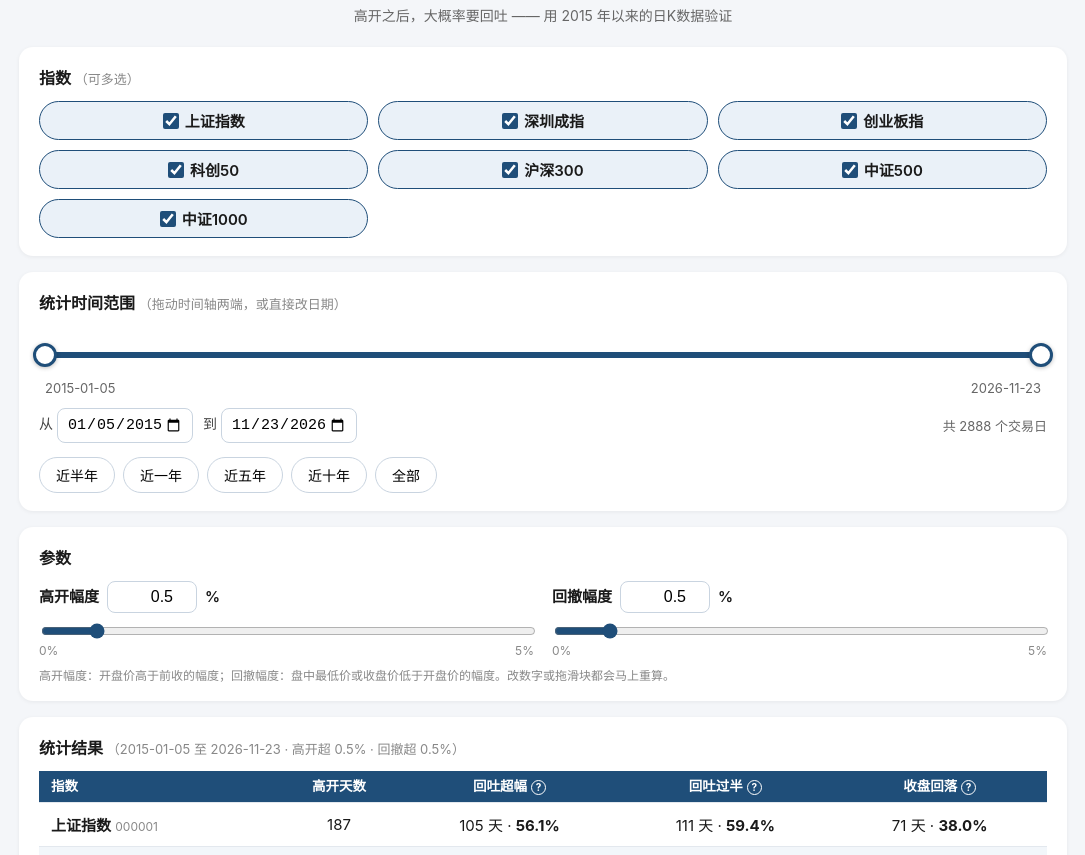
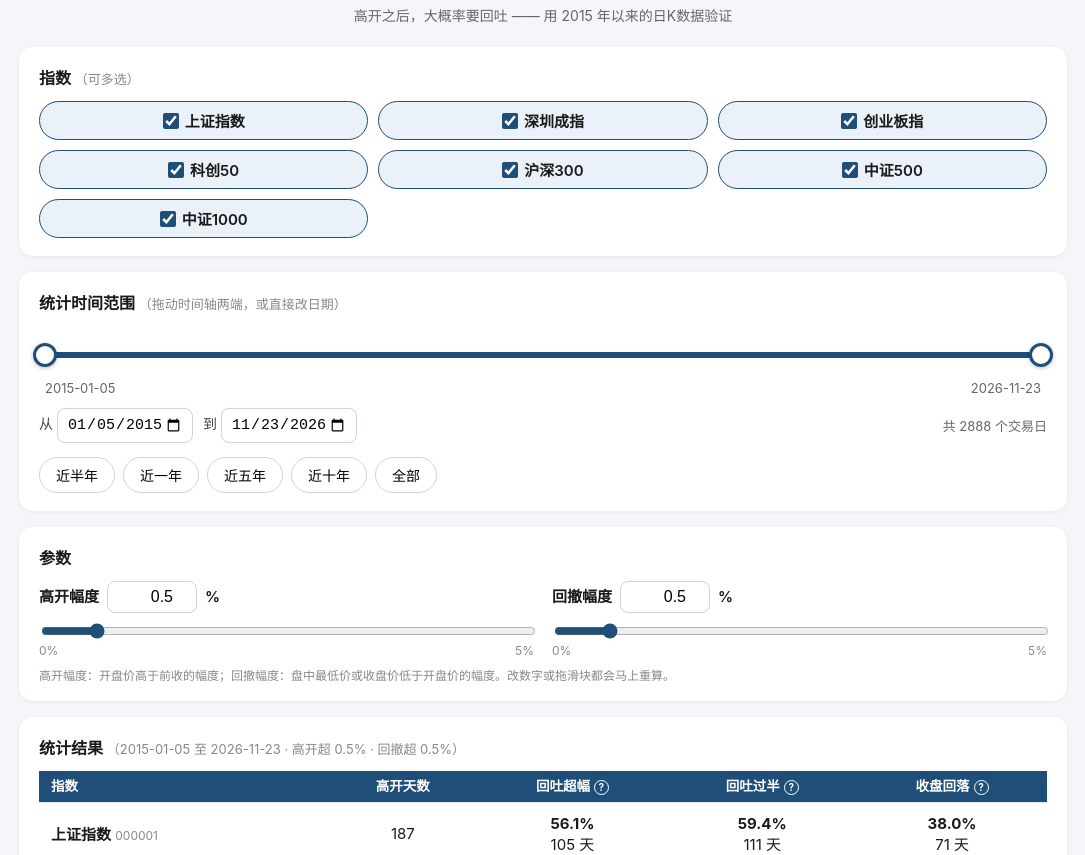
Before and after one commit to wdr0214/da-a-zuxun, a plain HTML site: page index.html in a window 1280 px wide. Shown: the part 90-945 px from the top of the page, without its empty margins (97-1182 px from the left). Drawn offline with Linux system fonts and the light colour scheme.

Commit message:
单元格改成百分比在上天数在下无圆点

```diff
--- a/index.html
+++ b/index.html
@@ -51,7 +51,6 @@
   th { background: #1f4e79; color: #fff; font-size: 13.5px; line-height: 1.2; padding: 7px 8px; white-space: nowrap; }
   th:first-child, td:first-child { text-align: left; padding-left: 12px; }
   td.num { font-weight: 400; }
-  .cell-line { display: inline-block; white-space: nowrap; }
   tr:nth-child(even) td { background: #f2f6fa; }
   .idx-name { font-weight: 700; white-space: nowrap; }
   .idx-code { color: #888; font-size: 12px; font-weight: 400; }
@@ -351,9 +350,9 @@ function render() {
     const r = compute(code);
     html += '<tr><td><span class="idx-name">' + NAMES[code] + '</span> <span class="idx-code">' + code + '</span></td>'
       + '<td>' + r.denom + '</td>'
-      + '<td class="num">' + (r.denom ? '<span class="cell-line">' + r.m1 + '&nbsp;天&nbsp;·&nbsp;<b>' + pct(r.m1, r.denom) + '</b></span>' : '—') + '</td>'
-      + '<td class="num">' + (r.denom ? '<span class="cell-line">' + r.m2 + '&nbsp;天&nbsp;·&nbsp;<b>' + pct(r.m2, r.denom) + '</b></span>' : '—') + '</td>'
-      + '<td class="num">' + (r.denom ? '<span class="cell-line">' + r.m3 + '&nbsp;天&nbsp;·&nbsp;<b>' + pct(r.m3, r.denom) + '</b></span>' : '—') + '</td></tr>';
+      + '<td class="num">' + (r.denom ? '<b>' + pct(r.m1, r.denom) + '</b><br>' + r.m1 + ' 天' : '—') + '</td>'
+      + '<td class="num">' + (r.denom ? '<b>' + pct(r.m2, r.denom) + '</b><br>' + r.m2 + ' 天' : '—') + '</td>'
+      + '<td class="num">' + (r.denom ? '<b>' + pct(r.m3, r.denom) + '</b><br>' + r.m3 + ' 天' : '—') + '</td></tr>';
   }
   html += '</tbody></table></div>';
   html += '<div class="hint">口径：分母为区间内高开超过设定幅度的天数；“比开盘低超回撤幅度”指当日最低价或收盘价比开盘价低超过回撤幅度；“涨幅缩小一半以上”指开盘缺口被回吐一半以上（最低价或收盘价跌破开盘价与前收的中点）；“收盘价比开盘价低”仅统计收盘价低于开盘价（任意幅度）。最低价或收盘价任一满足即计入（第一、二列）。</div>';
```
Also changed, not shown: template.html (+3 -4 lines).
